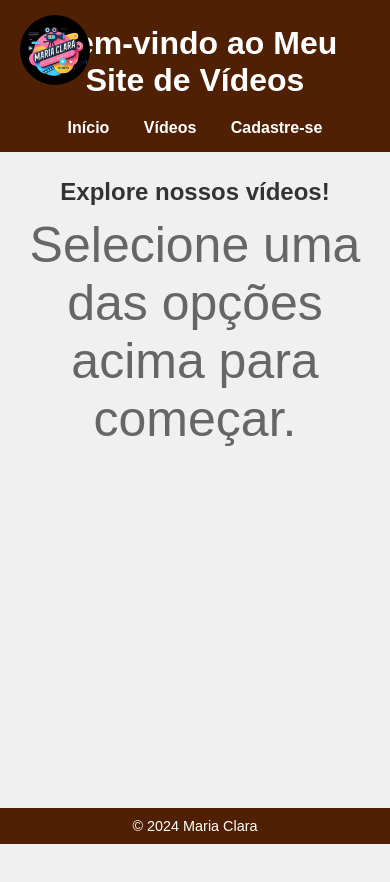
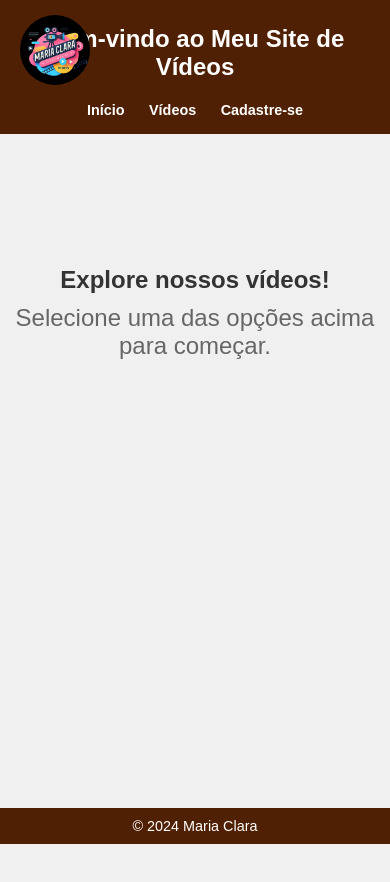
Before and after one commit to Marriia17/Projeto02, a plain HTML site: page index.html in a window 390 px wide. Drawn offline with Linux system fonts and the light colour scheme.

Commit message:
Update style.css

```diff
--- a/css/style.css
+++ b/css/style.css
@@ -13,6 +13,7 @@ body {
     margin-bottom: 40px; /* Espaço para o rodapé */
 }
 
+/* Estilos do cabeçalho */
 header {
     background-color: #502004;
     color: white;
@@ -38,6 +39,7 @@ header .logo {
 
 header h1 {
     margin: 10px 0;
+    font-size: 2em; /* Tamanho base */
 }
 
 nav {
@@ -55,6 +57,7 @@ nav a:hover {
     text-decoration: underline;
 }
 
+/* Seção home (página inicial) */
 #home {
     display: flex;
     flex-direction: column;
@@ -71,12 +74,12 @@ nav a:hover {
 }
 
 #home p {
-    font-size: 50px;
+    font-size: 32px;
     color: #666;
 }
 
+/* Formulário de cadastro */
 #cadastro {
-    border-radius: 50px;
     background-color: white;
     padding: 50px;
     border-radius: 5px;
@@ -87,7 +90,6 @@ nav a:hover {
 }
 
 form {
-    border-radius: 50px;
     display: flex;
     flex-direction: column;
 }
@@ -117,6 +119,7 @@ form button:hover {
     background-color: #2b0404;
 }
 
+/* Seção de vídeos */
 #videos {
     display: flex;
     flex-direction: column;
@@ -132,7 +135,6 @@ form button:hover {
 }
 
 .media-item {
-    border-radius: 20px;
     background-color: #fff;
     padding: 20px;
     margin-bottom: 20px;
@@ -144,7 +146,7 @@ form button:hover {
 }
 
 .media-item h3 {
-    font-size: 26px;
+    font-size: 24px; /* Ajuste no tamanho para títulos */
     font-weight: bold;
     color: #722f37;
     margin: 20px 0;
@@ -156,18 +158,45 @@ form button:hover {
     border-radius: 5px;
 }
 
+/* Ajustes para telas menores */
 @media (max-width: 768px) {
+    header h1 {
+        font-size: 1.8em; /* Tamanho de título menor para telas médias */
+    }
+
+    #home p {
+        font-size: 28px; /* Tamanho de texto menor */
+    }
+
     .media-item iframe {
         height: 350px;
     }
 }
 
 @media (max-width: 480px) {
+    header h1 {
+        font-size: 1.5em; /* Tamanho de título menor para celulares */
+    }
+
+    nav a {
+        margin: 0 10px; /* Ajuste de espaçamento no menu */
+        font-size: 0.9em;
+    }
+
+    #home p {
+        font-size: 24px; /* Tamanho de texto reduzido para dispositivos menores */
+    }
+
+    .media-item h3 {
+        font-size: 20px; /* Tamanho do título reduzido para vídeos */
+    }
+
     .media-item iframe {
         height: 250px;
     }
 }
 
+/* Rodapé */
 footer {
     position: fixed;
     bottom: 0;
```
